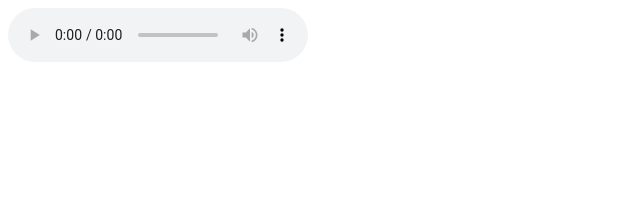
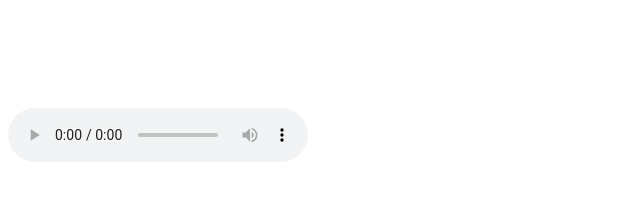
Before and after one commit to scuttler001/fy, a plain HTML site: page index.html in a window 1280 px wide. Shown: the whole page, without its empty margins (0-640 px from the left). Drawn offline with Linux system fonts and the light colour scheme.

Commit message:
Update index.html

```diff
--- a/index.html
+++ b/index.html
@@ -2,7 +2,9 @@
   <header>
     <title>Baliw Sayo</title>
     <style>
-
+      audio{
+        margin: 100px auto;
+      }
     </style>
   </header>
   <body>
```
